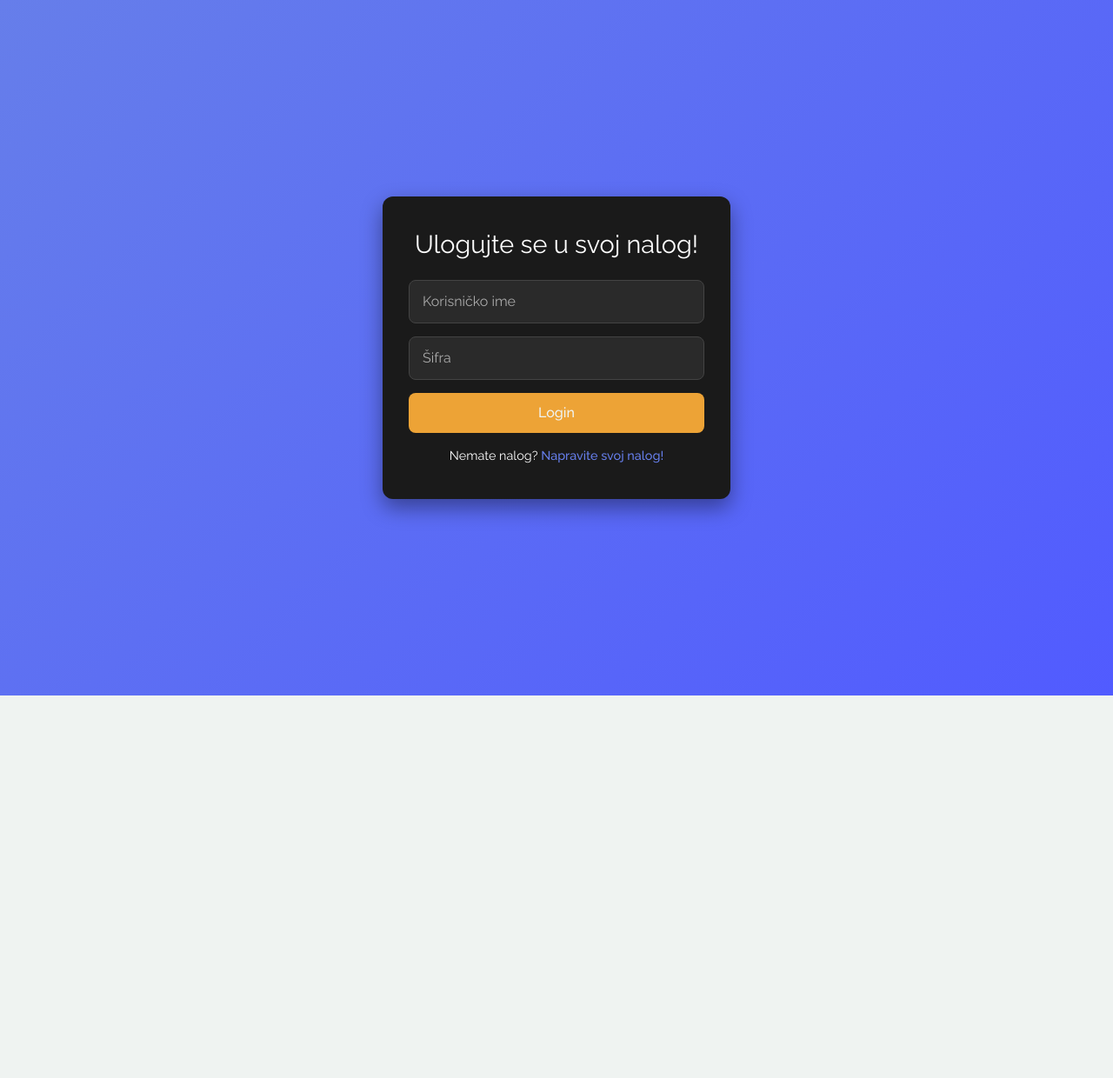
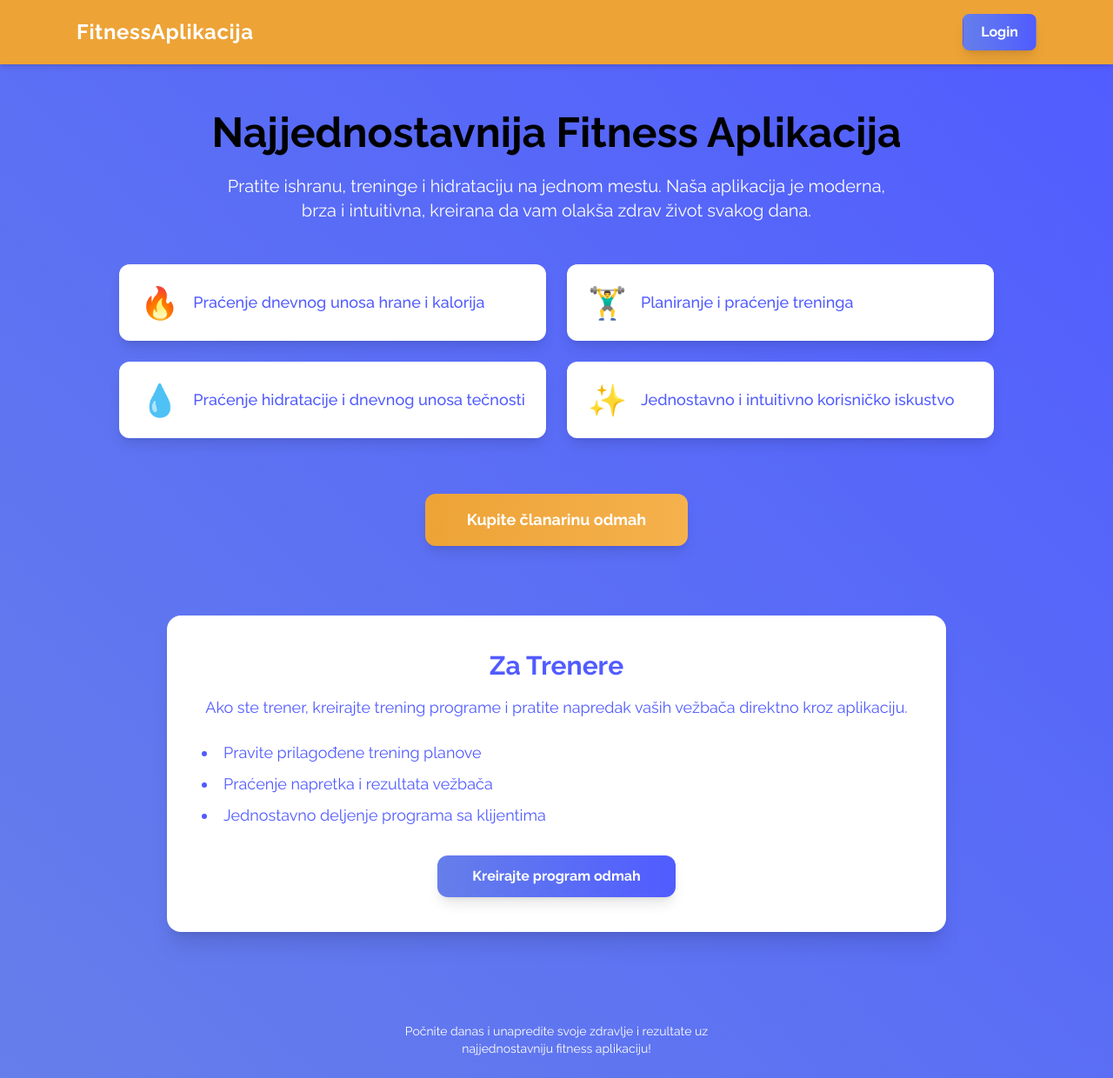
Before and after one commit to elab-development/internet-tehnologije-2025-fitnesplanerapk, a React (Vite) app in the folder react/: page / in a window 1280 px wide. Before the commit this address led to /login. Shown: the whole page at 87% size. Before the commit the page ends 800 px from the top, so only its background shows below. Built offline with nearby package versions, Linux system fonts and the light colour scheme.

Commit message:
landing page dodat

```diff
--- a/package.json
+++ b/package.json
@@ -16,6 +16,7 @@
         "vite": "^7.0.7"
     },
     "dependencies": {
+        "@heroicons/react": "^2.2.0",
         "react-icons": "^5.5.0"
     }
 }
--- a/react/src/router.jsx
+++ b/react/src/router.jsx
@@ -17,6 +17,7 @@ import Vezbe from "./views/Vezbe.jsx";
 import PregledPrograma from "./views/PregledPrograma.jsx";
 import ObrokEdit from "./views/ObrociEdit.jsx";
 import ObrociDan from "./views/ObrociDan.jsx";
+import Landing from "./views/Landing.jsx";
 
 const router = createBrowserRouter([
   {
@@ -92,9 +93,8 @@ const router = createBrowserRouter([
   children: [
     {
       index: true,
-        element: <Navigate to="/login" replace />
+      element: <Landing />
     },
-
     {
       path: '/login',
       element: <Login />
@@ -104,6 +104,7 @@ const router = createBrowserRouter([
       element: <Register />
     }
   ]
+
   },
 
   {
--- /dev/null
+++ b/react/src/views/Landing.jsx
@@ -0,0 +1,101 @@
+import React from "react";
+import { useNavigate } from "react-router-dom";
+
+export default function Landing() {
+  const navigate = useNavigate();
+
+  const handleLogin = () => {
+    navigate("/login");
+  };
+
+  return (
+    <div className="relative">
+
+      {/* Navbar */}
+      <nav className="w-full bg-[#eda336] fixed top-0 z-50 shadow-md">
+        <div className="max-w-6xl mx-auto px-6 py-4 flex justify-between items-center">
+          <h1 className="text-2xl font-bold text-white tracking-wide">FitnessAplikacija</h1>
+          <button
+            onClick={handleLogin}
+            className="bg-gradient-to-r from-[#667eea] to-[#515bff] text-white font-semibold px-5 py-2 rounded-lg shadow-lg hover:scale-105 transition-transform"
+          >
+            Login
+          </button>
+        </div>
+      </nav>
+
+      {/* Glavni sadržaj */}
+      <div className="flex flex-col items-center justify-start min-h-screen bg-gradient-to-tr from-[#667eea] to-[#515bff] text-white p-6 pt-32">
+
+        {/* Glavni naslov */}
+        <h1 className="text-5xl font-extrabold mb-6 text-center animate-fadeIn">
+          Najjednostavnija Fitness Aplikacija
+        </h1>
+
+        {/* Kratak opis */}
+        <p className="text-xl mb-12 text-center max-w-3xl animate-fadeIn delay-100">
+          Pratite ishranu, treninge i hidrataciju na jednom mestu. Naša aplikacija je moderna, brza i intuitivna, kreirana da vam olakša zdrav život svakog dana.
+        </p>
+
+        {/* Sekcija benefita */}
+        <div className="grid grid-cols-1 sm:grid-cols-2 gap-6 mb-16 max-w-5xl">
+          {[
+            { emoji: "🔥", text: "Praćenje dnevnog unosa hrane i kalorija" },
+            { emoji: "🏋️‍♂️", text: "Planiranje i praćenje treninga" },
+            { emoji: "💧", text: "Praćenje hidratacije i dnevnog unosa tečnosti" },
+            { emoji: "✨", text: "Jednostavno i intuitivno korisničko iskustvo" }
+          ].map((item, idx) => (
+            <div
+              key={idx}
+              className="flex items-center gap-4 bg-white text-[#515bff] rounded-xl p-6 shadow-lg hover:shadow-2xl transform hover:scale-105 transition-all"
+            >
+              <span className="text-4xl">{item.emoji}</span>
+              <span className="text-lg font-medium">{item.text}</span>
+            </div>
+          ))}
+        </div>
+
+        {/* Dugme Buy Membership */}
+        <a
+          href="https://fitnessaplikacija.com/"
+          target="_blank"
+          rel="noopener noreferrer"
+          className="bg-gradient-to-r from-[#eda336] to-[#f5b14c] text-white font-semibold px-12 py-4 rounded-xl shadow-lg hover:scale-105 transition-transform text-lg mb-20"
+        >
+          Kupite članarinu odmah
+        </a>
+
+        {/* Sekcija za trenere */}
+        <div className="bg-white text-[#515bff] rounded-2xl shadow-xl p-10 max-w-4xl w-full mb-20">
+          <h2 className="text-3xl font-bold mb-4 text-center">
+            Za Trenerе
+          </h2>
+          <p className="text-lg mb-6 text-center">
+            Ako ste trener, kreirajte trening programe i pratite napredak vaših vežbača direktno kroz aplikaciju.
+          </p>
+          <ul className="list-disc list-inside mb-8 text-lg space-y-2">
+            <li>Pravite prilagođene trening planove</li>
+            <li>Praćenje napretka i rezultata vežbača</li>
+            <li>Jednostavno deljenje programa sa klijentima</li>
+          </ul>
+          <div className="flex justify-center">
+            <a
+              href="https://fitnessaplikacija.com/"
+              target="_blank"
+              rel="noopener noreferrer"
+              className="bg-gradient-to-r from-[#667eea] to-[#515bff] text-white font-semibold px-10 py-3 rounded-xl shadow-lg hover:scale-105 transition-transform"
+            >
+              Kreirajte program odmah
+            </a>
+          </div>
+        </div>
+
+        {/* Footer tekst */}
+        <p className="mt-6 text-center text-sm max-w-md animate-fadeIn delay-200">
+          Počnite danas i unapredite svoje zdravlje i rezultate uz najjednostavniju fitness aplikaciju!
+        </p>
+
+      </div>
+    </div>
+  );
+}
```
Also changed, not shown: 1 other file (tests, documents, lock files or other folders). Lines whose indentation alone changed are shown as unchanged.
